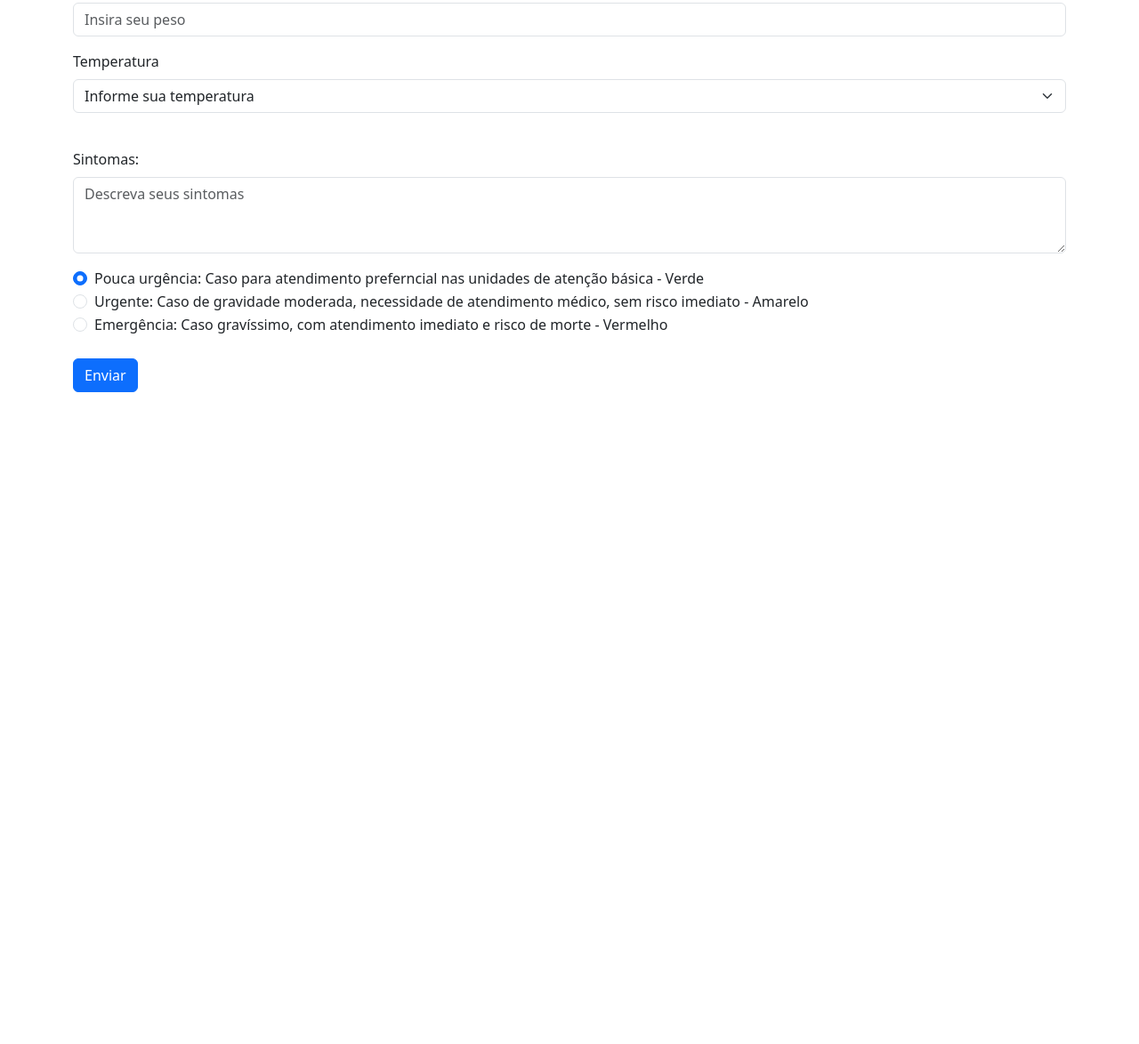
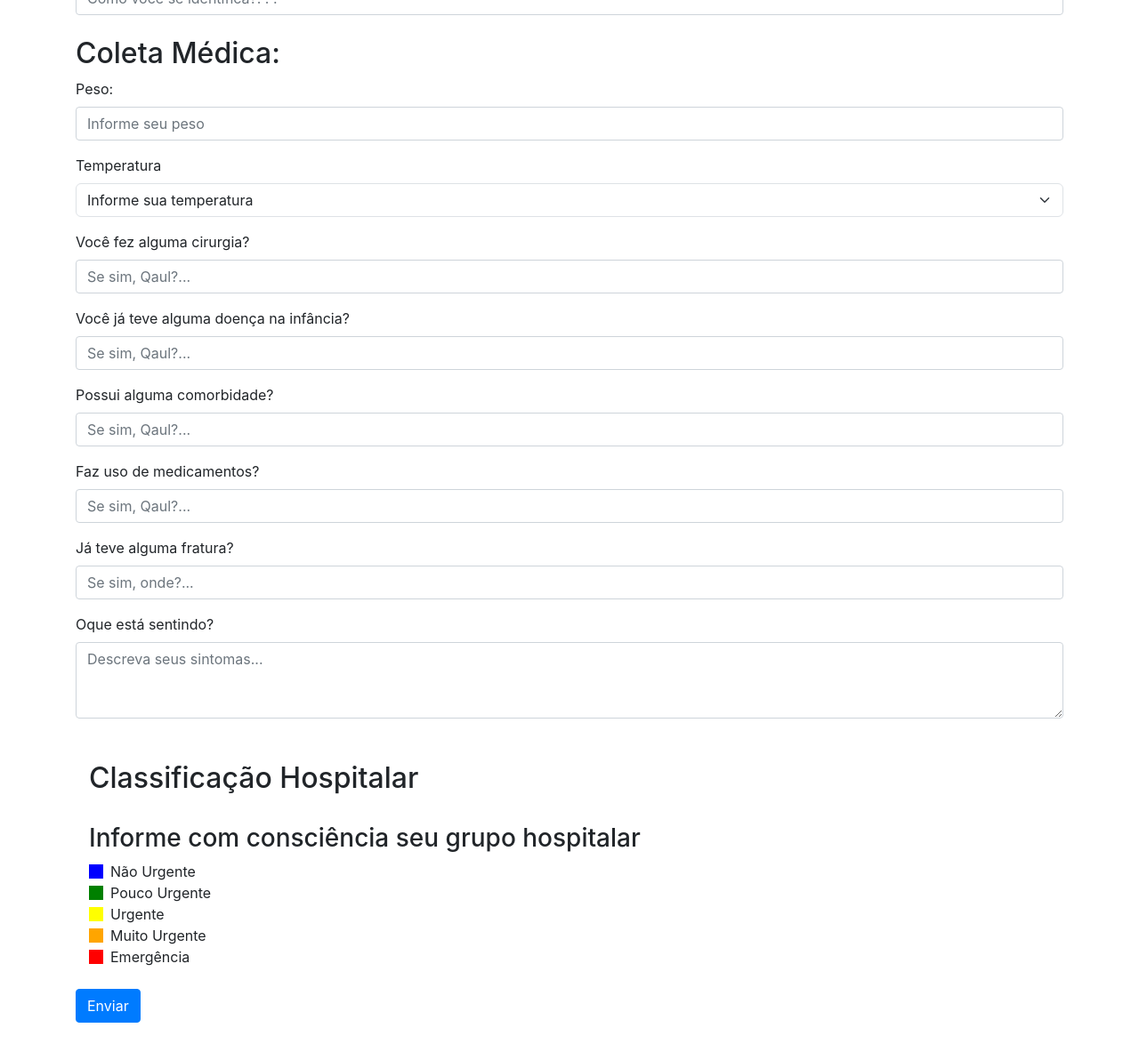
Before and after one commit to nicolascaua/triagem-pronto-socorro, a plain HTML site: page index.html in a window 1280 px wide. Shown: the part 493-1667 px from the top of the page at 89% size. Before the commit the page ends 958 px from the top, so only its background shows below. Drawn offline with nearby package versions, Linux system fonts and the light colour scheme.

Commit message:
finalização

```diff
--- a/index.html
+++ b/index.html
@@ -60,20 +60,21 @@
 
     <div class="container mt-5">
         <h1 class="mb-4">Triagem Médica</h1>
+        <h2>Dados Pessoais:</h2>
         <form>
             <div class="mb-3">
                 <label for="name" class="form-label">Nome:</label>
-                <input type="text" class="form-control" id="name" placeholder="Insira seu nome">
+                <input type="text" class="form-control" id="name" placeholder="Informe seu nome completo">
             </div>
 
             <div class="mb-3">
                 <label for="age" class="form-label">Idade:</label>
-                <input type="number" class="form-control" id="age" placeholder="Insira sua idade">
+                <input type="number" class="form-control" id="age" placeholder="Informe sua idade">
             </div>
 
             <div class="mb-3">
                 <label for="contact" class="form-label">Contato:</label>
-                <input type="text" class="form-control" id="contact" placeholder="Insira seu contato">
+                <input type="text" class="form-control" id="contact" placeholder="Informe seu numero de contato">
             </div>
 
             </label>Informe seu gênero</label>
@@ -83,10 +84,12 @@
                 <option value="Transgênero">
                 <option value="Não Binario">
             </datalist>
+            <br>
 
+        <h2>Coleta Médica:</h2>
             <div class="mb-3">
                 <label for="age" class="form-label">Peso:</label>
-                <input type="number" class="form-control" id="age" placeholder="Insira seu peso">
+                <input type="number" class="form-control" id="age" placeholder="Informe seu peso">
             </div>
 
             <div class="mb-3">
@@ -100,36 +103,104 @@
                     <option value="5">Hipertemia 41° ou mais</option>
                 </select>
             </div>
-            <br>
 
             <div class="mb-3">
-                <label for="symptoms" class="form-label">Sintomas:</label>
-                <textarea class="form-control" id="symptoms" rows="3" placeholder="Descreva seus sintomas"></textarea>
+                <label for="name" class="form-label">Você fez alguma cirurgia?</label>
+                <input type="text" class="form-control" id="name" placeholder="Se sim, Qaul?...">
+            </div>
+
+            <div class="mb-3">
+                <label for="name" class="form-label">Você já teve alguma doença na infância?</label>
+                <input type="text" class="form-control" id="name" placeholder="Se sim, Qaul?...">
+            </div>
+
+            <div class="mb-3">
+                <label for="name" class="form-label">Possui alguma comorbidade?</label>
+                <input type="text" class="form-control" id="name" placeholder="Se sim, Qaul?...">
+            </div>
+
+            <div class="mb-3">
+                <label for="name" class="form-label">Faz uso de medicamentos?</label>
+                <input type="text" class="form-control" id="name" placeholder="Se sim, Qaul?...">
+            </div>
+
+            <div class="mb-3">
+                <label for="name" class="form-label">Já teve alguma fratura?</label>
+                <input type="text" class="form-control" id="name" placeholder="Se sim, onde?...">
+            </div>
+
+            <div class="mb-3">
+                <label for="symptoms" class="form-label">Oque está sentindo?</label>
+                <textarea class="form-control" id="symptoms" rows="3" placeholder="Descreva seus sintomas..."></textarea>
             </div>
 
 
 
 
 
-            <div class="form-check">
-                <input class="form-check-input" type="radio" name="exampleRadios" id="exampleRadios1" value="option1"
-                    checked>
-                <label class="form-check-label" for="exampleRadios1">
-                    Pouca urgência: Caso para atendimento preferncial nas unidades de atenção básica - Verde
-                </label>
+            <!DOCTYPE html>
+            <html lang="en">
+            <head>
+                <meta charset="UTF-8">
+                <meta name="viewport" content="width=device-width, initial-scale=1.0">
+                <title>Classificação Hospitalar</title>
+                <link href="https://maxcdn.bootstrapcdn.com/bootstrap/4.5.2/css/bootstrap.min.css" rel="stylesheet">
+                <style>
+                    .radio-blue .custom-control-label::before,
+                    .radio-blue .custom-control-label::after {
+                        background-color: blue;
+                    }
+                    .radio-green .custom-control-label::before,
+                    .radio-green .custom-control-label::after {
+                        background-color: green;
+                    }
+                    .radio-yellow .custom-control-label::before,
+                    .radio-yellow .custom-control-label::after {
+                        background-color: yellow;
+                    }
+                    .radio-orange .custom-control-label::before,
+                    .radio-orange .custom-control-label::after {
+                        background-color: orange;
+                    }
+                    .radio-red .custom-control-label::before,
+                    .radio-red .custom-control-label::after {
+                        background-color: red;
+                    }
+                </style>
+            </head>
+            <body>
+            <div class="container mt-5">
+                <h2>Classificação Hospitalar</h2>
+                <br>
+                <h3>Informe com consciência seu grupo hospitalar</h3>
+                <div class="custom-control custom-radio radio-blue">
+                    <input type="radio" id="radioBlue" name="classification" class="custom-control-input">
+                    <label class="custom-control-label" for="radioBlue">Não Urgente</label>
+                </div>
+                <div class="custom-control custom-radio radio-green">
+                    <input type="radio" id="radioGreen" name="classification" class="custom-control-input">
+                    <label class="custom-control-label" for="radioGreen">Pouco Urgente</label>
+                </div>
+                <div class="custom-control custom-radio radio-yellow">
+                    <input type="radio" id="radioYellow" name="classification" class="custom-control-input">
+                    <label class="custom-control-label" for="radioYellow">Urgente</label>
+                </div>
+                <div class="custom-control custom-radio radio-orange">
+                    <input type="radio" id="radioOrange" name="classification" class="custom-control-input">
+                    <label class="custom-control-label" for="radioOrange">Muito Urgente</label>
+                </div>
+                <div class="custom-control custom-radio radio-red">
+                    <input type="radio" id="radioRed" name="classification" class="custom-control-input">
+                    <label class="custom-control-label" for="radioRed">Emergência</label>
+                </div>
             </div>
-            <div class="form-check">
-                <input class="form-check-input" type="radio" name="exampleRadios" id="exampleRadios2" value="option2">
-                <label class="form-check-label" for="exampleRadios2">
-                    Urgente: Caso de gravidade moderada, necessidade de atendimento médico, sem risco imediato - Amarelo
-                </label>
-            </div>
-            <div class="form-check">
-                <input class="form-check-input" type="radio" name="exampleRadios" id="exampleRadios3" value="option3">
-                <label class="form-check-label" for="exampleRadios3">
-                    Emergência: Caso gravíssimo, com atendimento imediato e risco de morte - Vermelho
-                </label>
-            </div>
+
+            <script src="https://code.jquery.com/jquery-3.5.1.slim.min.js"></script>
+            <script src="https://cdn.jsdelivr.net/npm/@popperjs/core@2.9.2/dist/umd/popper.min.js"></script>
+            <script src="https://maxcdn.bootstrapcdn.com/bootstrap/4.5.2/js/bootstrap.min.js"></script>
+            </body>
+            </html>
+
             <br>
             <button type="submit" class="btn btn-primary">Enviar</button>
         </form>
```
Also changed, not shown: 2 other files.
